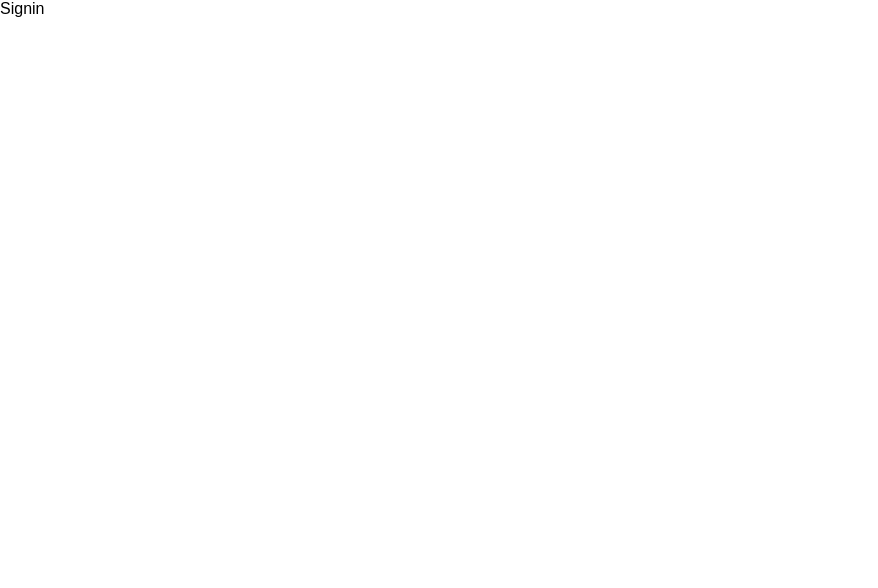
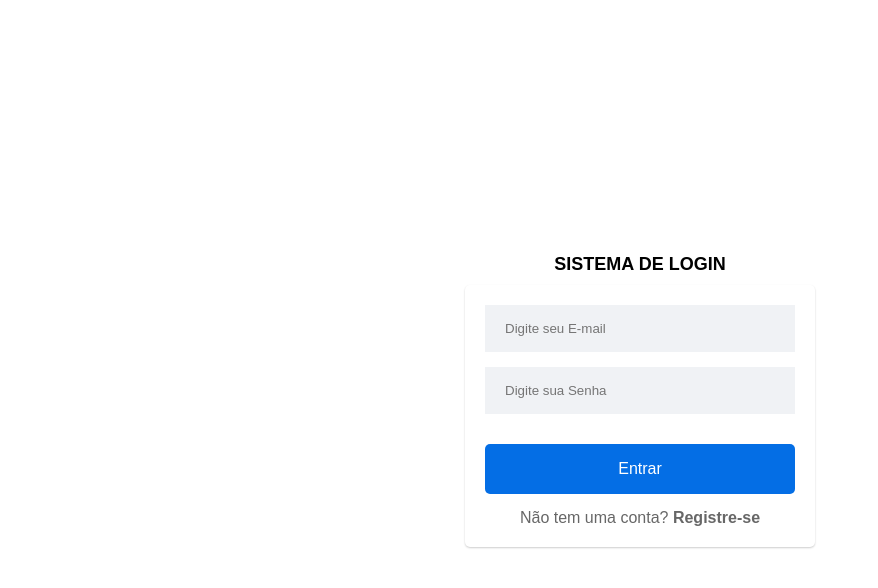
Before and after one commit to Henrique010101/loginReact, a React (Create React App) app: page / in a window 1280 px wide. Shown: the top 588 px of the page, without its empty margins (0-878 px from the left). Built offline with nearby package versions, Linux system fonts and the light colour scheme.

Commit message:
Signin page & initial styles

```diff
--- a/src/components/button/index.js
+++ b/src/components/button/index.js
@@ -1,8 +1,8 @@
 import React from "react";
-import * as C from "/.style";
+import * as C from "./styles";
 
 
-const Button = ({ text, onClick, Type = "button" }) => {
+const Button = ({ Text, onClick, Type = "button" }) => {
     return (
         <C.Button type={Type} onClick={onClick}>
             {Text}
--- a/src/components/button/style.js
+++ b/src/components/button/styles.js
@@ -8,7 +8,7 @@
 width: 100%;
 cursor: pointer;
 background-color: #046ee5;
-color: white
+color: white;
 font-weght: 600;
 font-size: 16px;
 max-width: 350px;
--- a/src/components/input/index.js
+++ b/src/components/input/index.js
@@ -1,5 +1,5 @@
 import React from "react";
-import * as C from "/.style";
+import * as C from "./styles";
 
 const Input = ({ type, placeholder, value, onChange}) => {
     return (
--- a/src/pages/Signin/index.js
+++ b/src/pages/Signin/index.js
@@ -1,8 +1,58 @@
-import React from "react";
+import React, { useState } from "react";
+import * as C from "./style"
+import Input from "../../components/input";
+import Button from "../../components/button";
+import { Link, useNavigate } from "react-router-dom"
+import useAuth from "../../hooks/useAuth";
 
 const Signin = () => {
+    const { signin } = useAuth();
+    const navigate = useNavigate();
+
+    const [email, setEmail] = useState("");
+    const [senha, setSenha] = useState("");
+    const [error, setError] = useState("");
+
+    const handleLogin = () => {
+        if (!email | !senha) {
+            setError("Preencha todos os campos");
+            return;
+        }
+        const res = signin(email, senha);
+        if (res){
+            setError(res);
+            return;
+        }
+
+        navigate("./home");
+    }
+
     return (
-        <div>Signin</div>
+        <C.Container>
+            <C.Label>SISTEMA DE LOGIN</C.Label>
+            <C.Content>
+                <Input
+                type="email"
+                placeholder="Digite seu E-mail"
+                value={email}
+                onChange={(e) => [setEmail(e.target.value), setError("")]}
+                />
+                <Input
+                type="password"
+                placeholder="Digite sua Senha"
+                value={senha}
+                onChange={(e) => [setSenha(e.target.value), setError("")]}
+                />
+                <C.labelError>{error}</C.labelError>
+                <Button Text="Entrar" onClick={handleLogin}/>
+                <C.LabelSignup>
+                    Não tem uma conta?
+                    <C.Strong>
+                        <Link to="/signup">&nbsp;Registre-se</Link>
+                    </C.Strong>
+                </C.LabelSignup>
+            </C.Content>
+        </C.Container>
     );
 };
 export default Signin;
--- a/src/pages/Signin/style.js
+++ b/src/pages/Signin/style.js
@@ -0,0 +1,49 @@
+import styled from "styled-components";
+
+export const Container = styled.div`
+display: flex;
+align-items: center;
+justify-content: center;
+flex-direction: column;
+gap: 10px;
+height: 100vh;
+`;
+
+export const Content = styled.div`
+gap: 15px;
+display: flex;
+align-items: center;
+justify-content: center;
+flex-direction: column;
+width: 100%;
+box-shadow: 0 1px 2px #0003;
+backgroud-color: white;
+max-width: 350px;
+padding: 20px;
+border-radius: 5px;
+`;
+
+export const Label = styled.label`
+font-size: 18px;
+font-weight: 600;
+color; #676767;
+`;
+
+export const LabelSignup = styled.label`
+font-size: 16px;
+color: #676767;
+`;
+
+export const labelError = styled.label`
+font-size: 14px;
+color: red;
+`;
+
+export const Strong = styled.strong`
+cursor: pointer;
+
+    a {
+    text-decoration: none;
+    color: #676767;
+    }
+`;
```
Also changed, not shown: src/components/input/styles.js (renamed from src/components/input/style.js), 1 other file (tests, documents, lock files or other folders).
